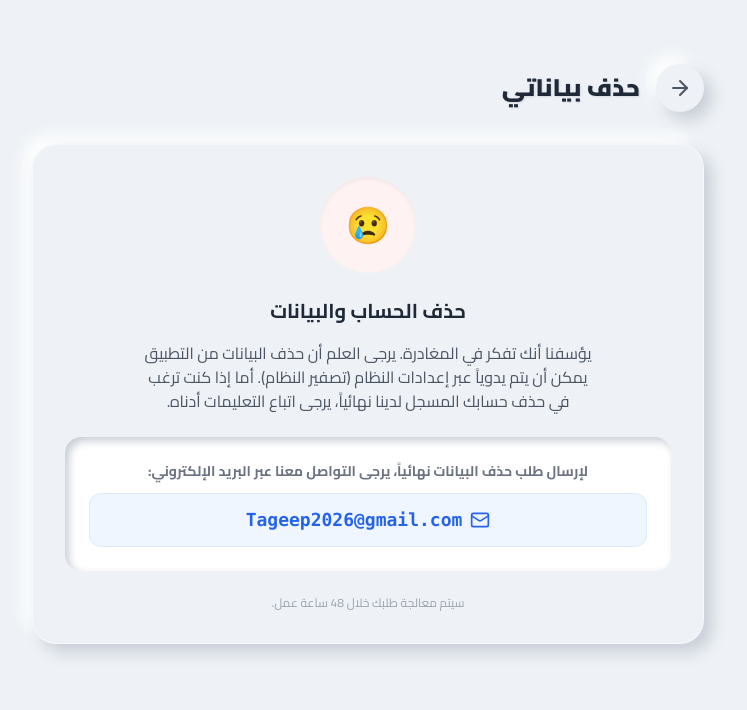
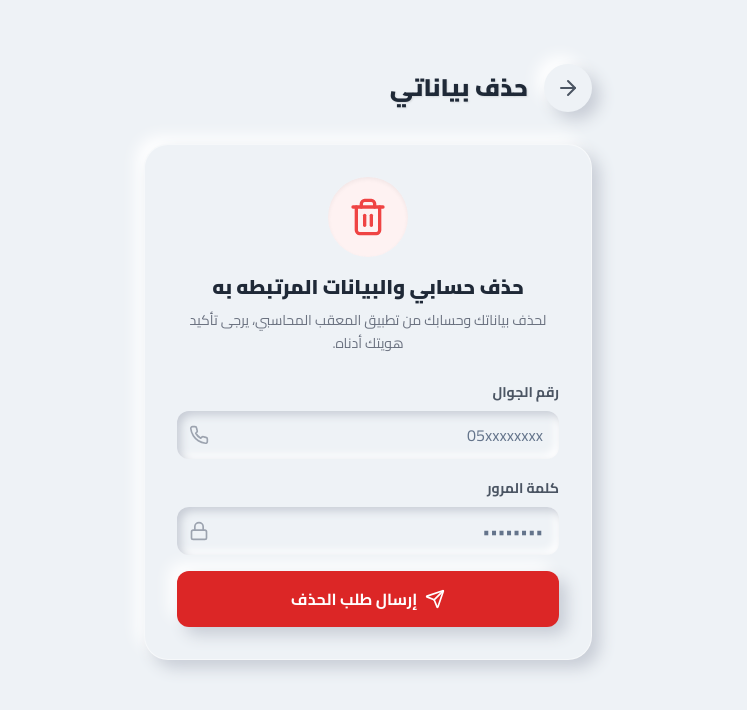
Before and after one commit to alnopeapp2025/Ttagep, a React (Vite) app: page /delete-data in a window 1280 px wide. Shown: the top 710 px of the page, without its empty margins (272-1019 px from the left). Built offline with nearby package versions, Linux system fonts and the light colour scheme.

Commit message:
Commit from Dualite Alpha:

```diff
--- a/src/pages/DeleteDataPage.tsx
+++ b/src/pages/DeleteDataPage.tsx
@@ -1,12 +1,37 @@
+import { useState } from 'react';
 import { useNavigate } from 'react-router-dom';
-import { ArrowRight, UserCheck, Mail } from 'lucide-react';
+import { ArrowRight, Trash2, Phone, Lock, Send, CheckCircle2, AlertCircle, Loader2 } from 'lucide-react';
+import { Input } from '@/components/ui/input';
+import { Label } from '@/components/ui/label';
 
 export default function DeleteDataPage() {
   const navigate = useNavigate();
+  const [phone, setPhone] = useState('');
+  const [password, setPassword] = useState('');
+  const [loading, setLoading] = useState(false);
+  const [success, setSuccess] = useState(false);
+  const [error, setError] = useState('');
+
+  const handleSubmit = () => {
+    setError('');
+
+    if (!phone || !password) {
+      setError('يرجى تعبئة رقم الجوال وكلمة المرور');
+      return;
+    }
+
+    setLoading(true);
+
+    // محاكاة عملية إرسال الطلب للسيرفر
+    setTimeout(() => {
+      setLoading(false);
+      setSuccess(true);
+    }, 1500);
+  };
 
   return (
     <div className="min-h-screen bg-[#eef2f6] p-4 sm:p-8" dir="rtl">
-      <div className="max-w-2xl mx-auto text-center">
+      <div className="max-w-md mx-auto">
         <header className="mb-8 flex items-center gap-4">
           <button
             onClick={() => navigate('/')}
@@ -17,27 +42,82 @@ export default function DeleteDataPage() {
           <h1 className="text-2xl font-black text-gray-800 text-shadow">حذف بياناتي</h1>
         </header>
 
-        <div className="bg-[#eef2f6] p-8 rounded-3xl shadow-3d border border-white/50 flex flex-col items-center">
-            <div className="w-24 h-24 bg-red-50 rounded-full flex items-center justify-center mb-6 text-4xl shadow-inner">
-                😢
-            </div>
+        <div className="bg-[#eef2f6] p-8 rounded-3xl shadow-3d border border-white/50 relative overflow-hidden">
 
-            <h2 className="text-xl font-bold text-gray-800 mb-4">حذف الحساب والبيانات</h2>
-            <p className="text-gray-600 mb-6 max-w-md">
-                يؤسفنا أنك تفكر في المغادرة. يرجى العلم أن حذف البيانات من التطبيق يمكن أن يتم يدوياً عبر إعدادات النظام (تصفير النظام). أما إذا كنت ترغب في حذف حسابك المسجل لدينا نهائياً، يرجى اتباع التعليمات أدناه.
-            </p>
+            {success ? (
+                <div className="flex flex-col items-center justify-center text-center py-10 animate-in zoom-in duration-300">
+                    <div className="w-24 h-24 bg-green-100 rounded-full flex items-center justify-center mb-6 text-green-600 shadow-3d border-4 border-green-50">
+                        <CheckCircle2 className="w-12 h-12" strokeWidth={3} />
+                    </div>
+                    <h2 className="text-xl font-black text-green-700 mb-2">تم ارسال البيانات بنجاح</h2>
+                    <p className="text-gray-600 font-medium">
+                        سيتم حذف بياناتك نهائياً من التطبيق خلال 24 ساعة.
+                    </p>
+                    <button
+                        onClick={() => navigate('/')}
+                        className="mt-8 px-8 py-3 bg-gray-200 text-gray-700 rounded-xl font-bold hover:bg-gray-300 transition-all shadow-sm"
+                    >
+                        عودة للرئيسية
+                    </button>
+                </div>
+            ) : (
+                <div className="space-y-6">
+                    <div className="text-center">
+                        <div className="w-20 h-20 bg-red-50 rounded-full flex items-center justify-center mx-auto mb-4 text-red-500 shadow-inner">
+                            <Trash2 className="w-10 h-10" />
+                        </div>
+                        <h2 className="text-xl font-black text-gray-800 mb-2">حذف حسابي والبيانات المرتبطه به</h2>
+                        <p className="text-sm text-gray-500 leading-relaxed">
+                            لحذف بياناتك وحسابك من تطبيق المعقب المحاسبي، يرجى تأكيد هويتك أدناه.
+                        </p>
+                    </div>
 
-            <div className="bg-white p-6 rounded-2xl shadow-3d-inset w-full mb-6">
-                <p className="text-sm text-gray-500 mb-3 font-bold">لإرسال طلب حذف البيانات نهائياً، يرجى التواصل معنا عبر البريد الإلكتروني:</p>
-                <div className="flex items-center justify-center gap-2 text-blue-600 font-mono font-bold text-lg select-all bg-blue-50 p-3 rounded-xl border border-blue-100">
-                    <Mail className="w-5 h-5" />
-                    Tageep2026@gmail.com
+                    <div className="space-y-4">
+                        <div className="space-y-2">
+                            <Label className="font-bold text-gray-600">رقم الجوال</Label>
+                            <div className="relative">
+                                <Input
+                                    value={phone}
+                                    onChange={(e) => setPhone(e.target.value)}
+                                    className="bg-[#eef2f6] shadow-3d-inset border-none pl-10 h-12"
+                                    placeholder="05xxxxxxxx"
+                                />
+                                <Phone className="absolute left-3 top-3.5 w-5 h-5 text-gray-400" />
+                            </div>
+                        </div>
+
+                        <div className="space-y-2">
+                            <Label className="font-bold text-gray-600">كلمة المرور</Label>
+                            <div className="relative">
+                                <Input
+                                    type="password"
+                                    value={password}
+                                    onChange={(e) => setPassword(e.target.value)}
+                                    className="bg-[#eef2f6] shadow-3d-inset border-none pl-10 h-12"
+                                    placeholder="••••••••"
+                                />
+                                <Lock className="absolute left-3 top-3.5 w-5 h-5 text-gray-400" />
+                            </div>
+                        </div>
+
+                        {error && (
+                            <div className="bg-red-50 text-red-600 p-3 rounded-xl text-xs font-bold flex items-center gap-2 border border-red-100 animate-in fade-in">
+                                <AlertCircle className="w-4 h-4" />
+                                {error}
+                            </div>
+                        )}
+
+                        <button
+                            onClick={handleSubmit}
+                            disabled={loading}
+                            className="w-full py-4 bg-red-600 text-white rounded-xl font-bold shadow-3d hover:shadow-3d-hover active:shadow-3d-active transition-all flex items-center justify-center gap-2 mt-4 disabled:opacity-70 disabled:cursor-not-allowed"
+                        >
+                            {loading ? <Loader2 className="w-5 h-5 animate-spin" /> : <Send className="w-5 h-5" />}
+                            إرسال طلب الحذف
+                        </button>
+                    </div>
                 </div>
-            </div>
-
-            <p className="text-xs text-gray-400">
-                سيتم معالجة طلبك خلال 48 ساعة عمل.
-            </p>
+            )}
         </div>
       </div>
     </div>
```
